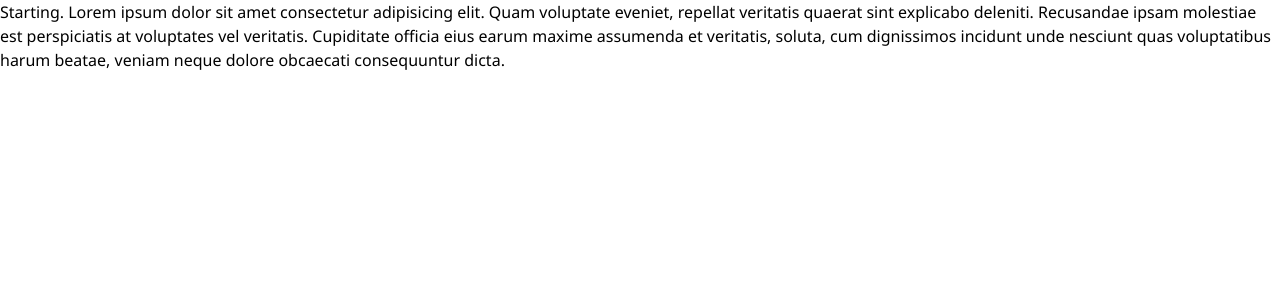
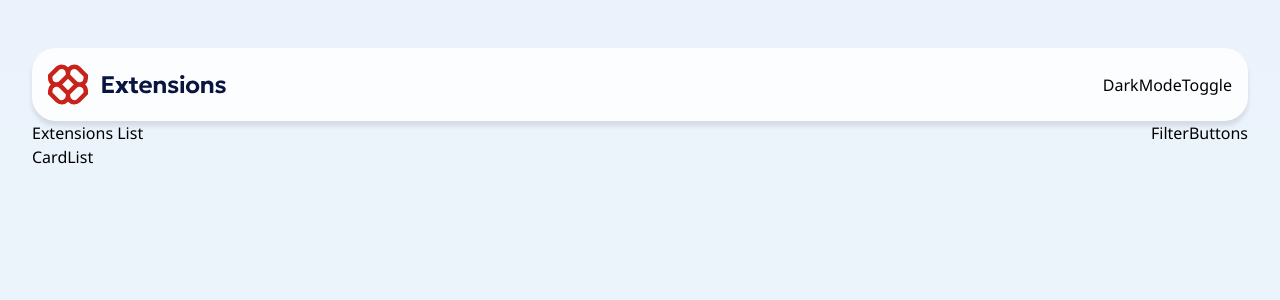
Before and after one commit to lilKriT/fem-browser-extension-manager-ui, a Next.js app: page / in a window 1280 px wide. Shown: the top 300 px of the page. Built offline with nearby package versions, Linux system fonts and the light colour scheme.

Commit message:
Working.

```diff
--- /dev/null
+++ b/app/_components/CardList.tsx
@@ -0,0 +1,5 @@
+const CardList = () => {
+  return <div>CardList</div>;
+};
+
+export default CardList;
--- /dev/null
+++ b/app/_components/DarkModeToggle.tsx
@@ -0,0 +1,5 @@
+const DarkModeToggle = () => {
+  return <div>DarkModeToggle</div>;
+};
+
+export default DarkModeToggle;
--- /dev/null
+++ b/app/_components/ExtensionCard.tsx
@@ -0,0 +1,5 @@
+const ExtensionCard = () => {
+  return <div>ExtensionCard</div>;
+};
+
+export default ExtensionCard;
--- /dev/null
+++ b/app/_components/ExtensionList.tsx
@@ -0,0 +1,18 @@
+import CardList from "./CardList";
+import FilterButtons from "./FilterButtons";
+
+const ExtensionList = () => {
+  return (
+    <div className="w-full">
+      {/* Top Bar */}
+      <div className="flex justify-between items-center">
+        <h2>Extensions List</h2>
+        <FilterButtons />
+      </div>
+
+      <CardList />
+    </div>
+  );
+};
+
+export default ExtensionList;
--- /dev/null
+++ b/app/_components/FilterButtons.tsx
@@ -0,0 +1,5 @@
+const FilterButtons = () => {
+  return <div>FilterButtons</div>;
+};
+
+export default FilterButtons;
--- /dev/null
+++ b/app/_components/TopBar.tsx
@@ -0,0 +1,17 @@
+import Image from "next/image";
+import DarkModeToggle from "./DarkModeToggle";
+
+const TopBar = () => {
+  return (
+    <div className="w-full flex justify-between items-center bg-card-bg p-4 rounded-3xl shadow-[0px_5px_5px_0px] shadow-black/10">
+      {/* Left */}
+      <div>
+        <Image src={"/logo.svg"} alt="Company Logo" height={41} width={179} />
+      </div>
+      {/* Right */}
+      <DarkModeToggle />
+    </div>
+  );
+};
+
+export default TopBar;
--- a/app/globals.css
+++ b/app/globals.css
@@ -33,9 +33,9 @@
   --color-dark-to: hsl(226.9, 75.3%, 14.3%);
 
   /* Now semantics */
-
   --color-background-from: var(--color-light-from);
   --color-background-to: var(--color-light-to);
+  --color-card-bg: var(--color-neutral-0);
 }
 
 @layer theme {
--- a/app/page.tsx
+++ b/app/page.tsx
@@ -1,13 +1,16 @@
+import ExtensionList from "./_components/ExtensionList";
+import TopBar from "./_components/TopBar";
+
 export default function Home() {
   return (
-    <section className="">
-      <div>
-        Starting. Lorem ipsum dolor sit amet consectetur adipisicing elit. Quam
-        voluptate eveniet, repellat veritatis quaerat sint explicabo deleniti.
-        Recusandae ipsam molestiae est perspiciatis at voluptates vel veritatis.
-        Cupiditate officia eius earum maxime assumenda et veritatis, soluta, cum
-        dignissimos incidunt unde nesciunt quas voluptatibus harum beatae,
-        veniam neque dolore obcaecati consequuntur dicta.
+    <section
+      className="min-h-dvh bg-linear-to-b from-background-from to-background-to bg-fixed flex items-start justify-center
+    pt-12 pb-16 px-8"
+    >
+      <div className="w-full max-w-7xl flex flex-col justify-start items-center">
+        <TopBar />
+
+        <ExtensionList />
       </div>
     </section>
   );
--- /dev/null
+++ b/data/extensions.ts
@@ -0,0 +1,82 @@
+const extensions: Extension[] = [
+  {
+    logoURL: "./assets/images/logo-devlens.svg",
+    name: "DevLens",
+    description:
+      "Quickly inspect page layouts and visualize element boundaries.",
+    isActive: true,
+  },
+  {
+    logoURL: "./assets/images/logo-style-spy.svg",
+    name: "StyleSpy",
+    description: "Instantly analyze and copy CSS from any webpage element.",
+    isActive: true,
+  },
+  {
+    logoURL: "./assets/images/logo-speed-boost.svg",
+    name: "SpeedBoost",
+    description: "Optimizes browser resource usage to accelerate page loading.",
+    isActive: false,
+  },
+  {
+    logoURL: "./assets/images/logo-json-wizard.svg",
+    name: "JSONWizard",
+    description:
+      "Formats, validates, and prettifies JSON responses in-browser.",
+    isActive: true,
+  },
+  {
+    logoURL: "./assets/images/logo-tab-master-pro.svg",
+    name: "TabMaster Pro",
+    description: "Organizes browser tabs into groups and sessions.",
+    isActive: true,
+  },
+  {
+    logoURL: "./assets/images/logo-viewport-buddy.svg",
+    name: "ViewportBuddy",
+    description:
+      "Simulates various screen resolutions directly within the browser.",
+    isActive: false,
+  },
+  {
+    logoURL: "./assets/images/logo-markup-notes.svg",
+    name: "Markup Notes",
+    description:
+      "Enables annotation and notes directly onto webpages for collaborative debugging.",
+    isActive: true,
+  },
+  {
+    logoURL: "./assets/images/logo-grid-guides.svg",
+    name: "GridGuides",
+    description:
+      "Overlay customizable grids and alignment guides on any webpage.",
+    isActive: false,
+  },
+  {
+    logoURL: "./assets/images/logo-palette-picker.svg",
+    name: "Palette Picker",
+    description: "Instantly extracts color palettes from any webpage.",
+    isActive: true,
+  },
+  {
+    logoURL: "./assets/images/logo-link-checker.svg",
+    name: "LinkChecker",
+    description: "Scans and highlights broken links on any page.",
+    isActive: true,
+  },
+  {
+    logoURL: "./assets/images/logo-dom-snapshot.svg",
+    name: "DOM Snapshot",
+    description: "Capture and export DOM structures quickly.",
+    isActive: false,
+  },
+  {
+    logoURL: "./assets/images/logo-console-plus.svg",
+    name: "ConsolePlus",
+    description:
+      "Enhanced developer console with advanced filtering and logging.",
+    isActive: true,
+  },
+];
+
+export default extensions;
--- /dev/null
+++ b/types/extension.ts
@@ -0,0 +1,6 @@
+type Extension = {
+  logoURL: string;
+  name: string;
+  description: string;
+  isActive: boolean;
+};
```
